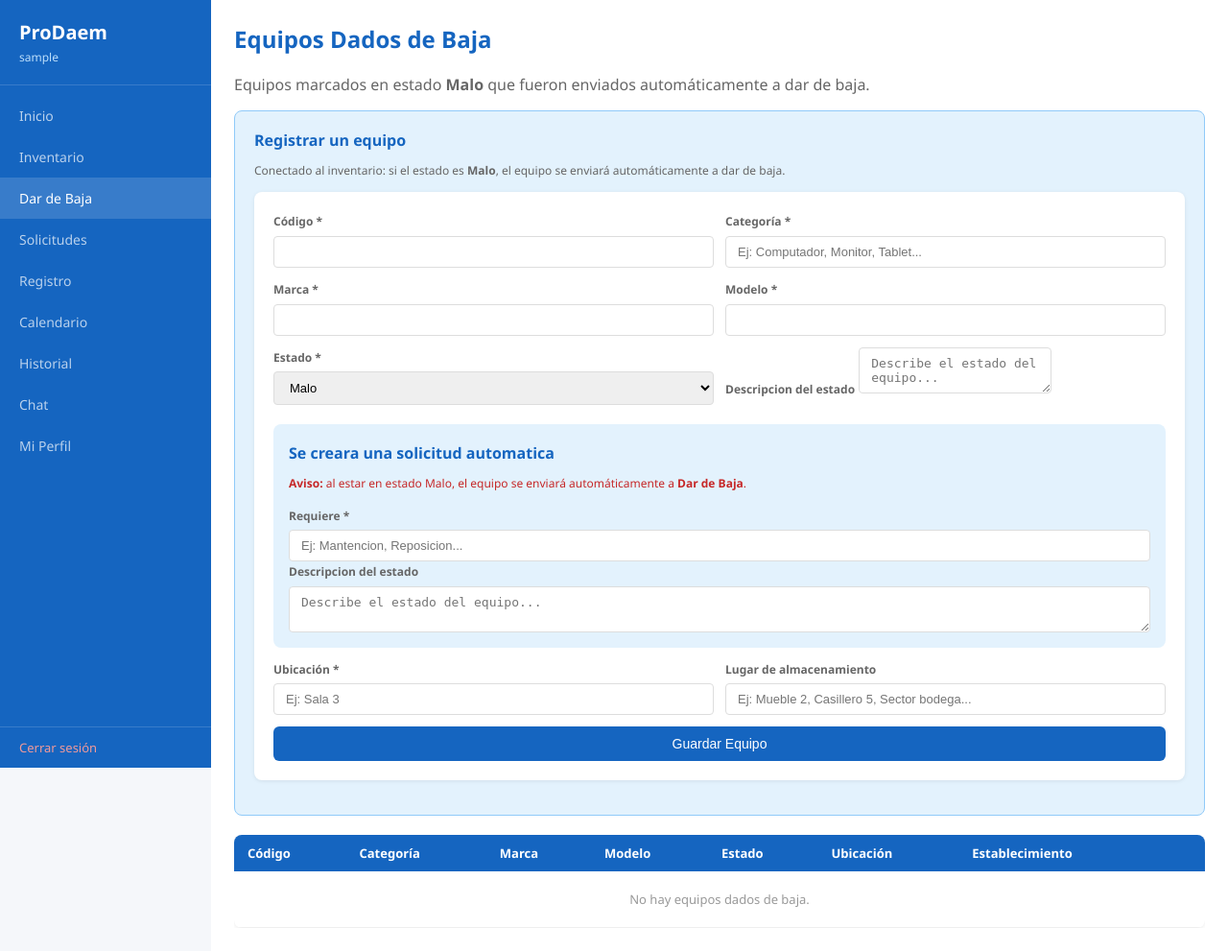
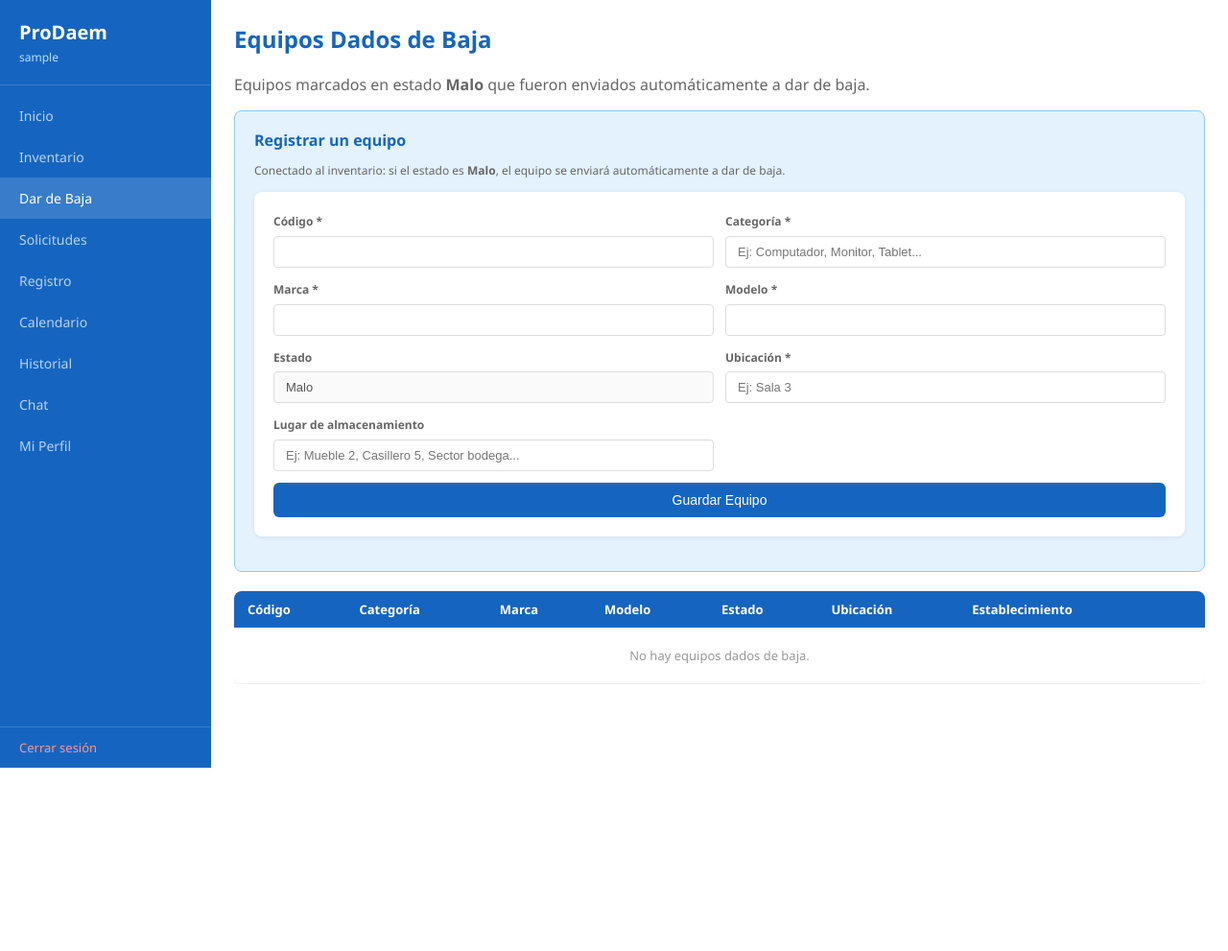
Before and after one commit to javierazambranoch/proddaem-inventario, a Flask app: page /dar_baja in a window 1280 px wide. Shown: the whole page at 96% size. After the commit the page ends 800 px from the top, so only its background shows below. Run offline with Flask 3, Linux system fonts and the light colour scheme; the visitor is signed in with stand-in values (Sample User, id 1); data that the repository does not hold is empty; some libraries are stand-ins or nearby versions.

Commit message:
Dar de baja: estado fijo Malo, sin opciones ni avisos de solicitud

```diff
--- a/web/templates/dar_baja.html
+++ b/web/templates/dar_baja.html
@@ -38,8 +38,6 @@
     <form method="POST" action="{{ url_for('inv_guardar') }}" class="formulario">
         <input type="hidden" name="origen" value="dar_baja">
         <input type="hidden" name="est_filtro" value="{{ est_filtro }}">
-        <input type="hidden" name="requiere" id="sol-requiere-hidden" value="">
-        <input type="hidden" name="desc_solicitud" id="sol-desc-hidden" value="">
         <div class="campo">
             <label>Código *</label>
             <input type="text" name="codigo" required>
@@ -57,28 +55,9 @@
             <input type="text" name="modelo" required>
         </div>
         <div class="campo">
-            <label>Estado *</label>
-            <select name="estado" id="sel-estado" required>
-                <option value="malo" selected>Malo</option>
-                <option value="regular">Regular</option>
-                <option value="bueno">Bueno</option>
-            </select>
-        </div>
-        <div class="campo campo-condicion" id="campo-condicion" style="display:block;">
-            <label>Descripcion del estado</label>
-            <textarea name="condicion" rows="2" placeholder="Describe el estado del equipo..."></textarea>
-        </div>
-        <div id="panel-solicitud" style="display:grid; grid-column: 1 / -1; background:#e3f2fd; padding:16px; border-radius:8px; margin-top:8px;">
-            <strong style="color:#1565c0;">Se creara una solicitud automatica</strong>
-            <p id="nota-baja" style="display:block; font-size:12px; color:#c62828; margin:6px 0 12px 0;"><strong>Aviso:</strong> al estar en estado Malo, el equipo se enviará automáticamente a <strong>Dar de Baja</strong>.</p>
-            <div class="campo">
-                <label>Requiere *</label>
-                <input type="text" id="sol-requiere" placeholder="Ej: Mantencion, Reposicion...">
-            </div>
-            <div class="campo" style="grid-column: 1 / -1;">
-                <label>Descripcion del estado</label>
-                <textarea id="sol-descripcion" rows="2" placeholder="Describe el estado del equipo..."></textarea>
-            </div>
+            <label>Estado</label>
+            <input type="text" value="Malo" disabled>
+            <input type="hidden" name="estado" value="malo">
         </div>
         <div class="campo">
             <label>Ubicación *</label>
@@ -170,24 +149,6 @@ function abrirRespuesta(codigo, est) {
 {% endif %}
 
 <script>
-document.getElementById('sel-estado')?.addEventListener('change', function() {
-    var c = document.getElementById('campo-condicion');
-    var p = document.getElementById('panel-solicitud');
-    var nota = document.getElementById('nota-baja');
-    var val = this.value;
-    c.style.display = (val === 'regular' || val === 'malo') ? 'block' : 'none';
-    p.style.display = (val === 'regular' || val === 'malo') ? 'grid' : 'none';
-    if (nota) nota.style.display = (val === 'malo') ? 'block' : 'none';
-});
-
-document.getElementById('sol-requiere')?.addEventListener('input', function() {
-    document.getElementById('sol-requiere-hidden').value = this.value;
-});
-
-document.getElementById('sol-descripcion')?.addEventListener('input', function() {
-    document.getElementById('sol-desc-hidden').value = this.value;
-});
-
 document.getElementById('campo-ubicacion')?.addEventListener('input', function() {
     var campo = document.getElementById('campo-responsable');
     var tiene = this.value.trim().length > 0;
```
